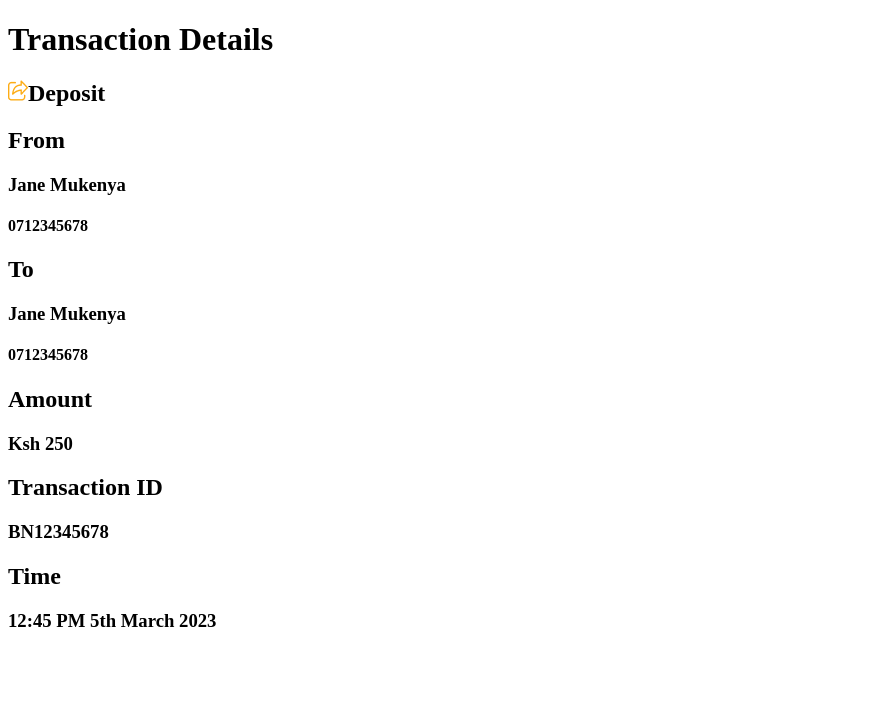
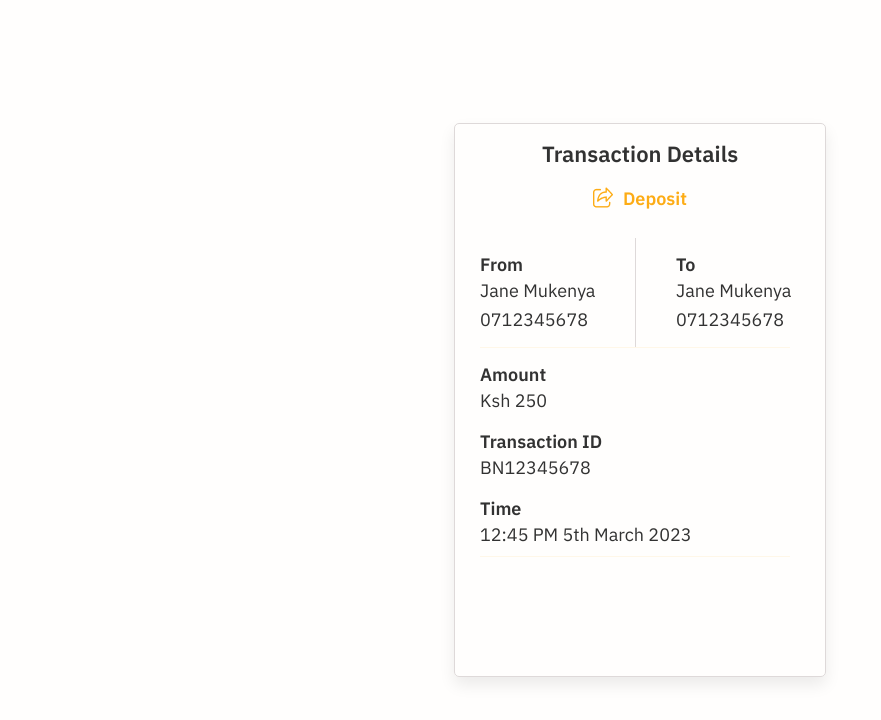
Before and after one commit to glitex-interns-june-2023/haba-pay, a React (Create React App) app: page /deposit in a window 1280 px wide. Shown: the top 720 px of the page, without its empty margins (0-881 px from the left). Built offline with nearby package versions, Linux system fonts and the light colour scheme.

Commit message:
feat: Update deposit modal component

```diff
--- a/src/Modals/DepositModal.js
+++ b/src/Modals/DepositModal.js
@@ -1,5 +1,6 @@
 import React from 'react';
 import deposit from '../assets/deposit.png';
+import '../Styles/DepositModal.css';
 
 const DepositModal = () => {
     return (
@@ -18,12 +19,16 @@ const DepositModal = () => {
                             <h4>0712345678</h4>
                         </div>
 
+                        <div className="transaction-line"></div>
+
                         <div className="depositmodal-to">
                             <h2>To</h2>
                             <h3>Jane Mukenya</h3>
                             <h4>0712345678</h4>
                         </div>
                     </div>
+
+                    <div className="transaction-line1"></div>
 
                     <div className="depositmodal-amount">
                         <h2>Amount</h2>
@@ -39,6 +44,8 @@ const DepositModal = () => {
                         <h2>Time</h2>
                         <h3>12:45 PM 5th March 2023</h3>
                     </div>
+
+                    <div className="transaction-line1"></div>
                 </div>
             </div>
         </div>
```
